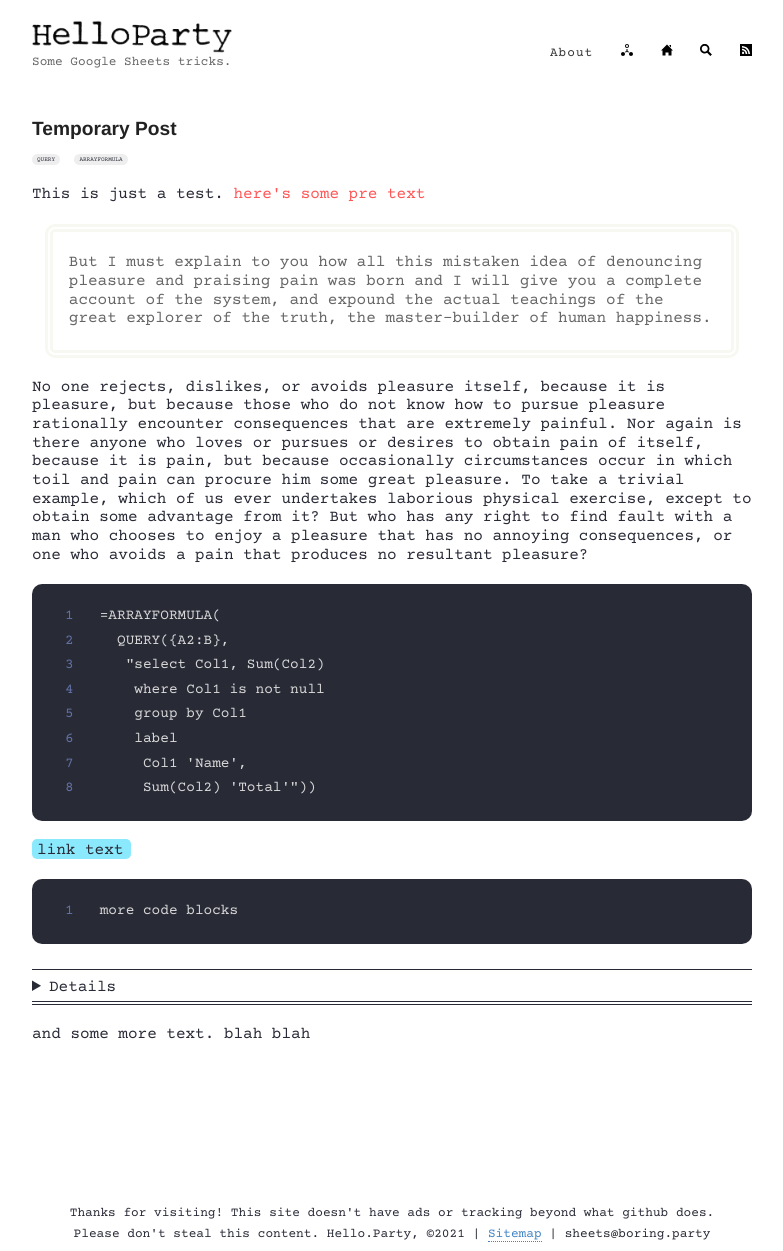
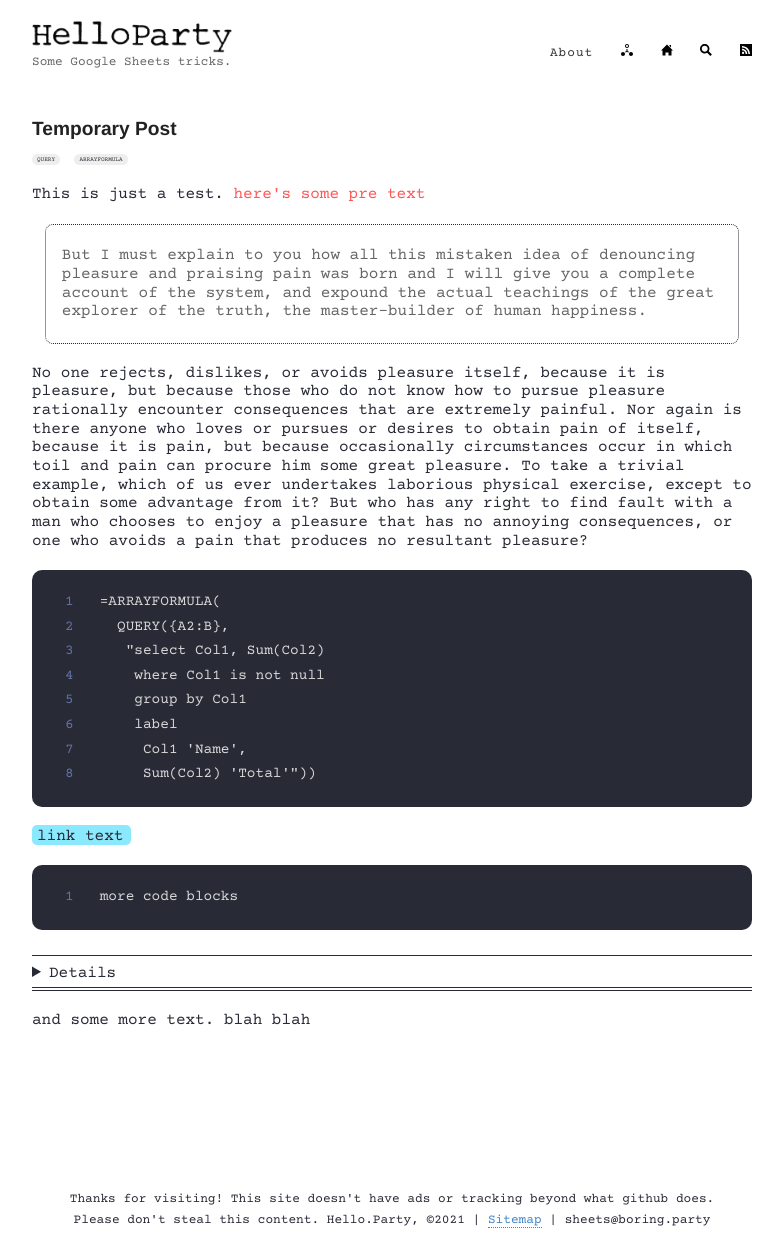
Before and after one commit to hello-party/hello-party-old.github.io, a Jekyll site: the page built from _posts/2021-02-04-hello.md, in a window 1280 px wide. Shown: the whole page, without its empty margins (248-1031 px from the left). Built offline with Jekyll 4.4.1, drawn with Linux system fonts in a browser that asks for light colours.

Commit message:
Update style.scss

```diff
--- a/assets/style.scss
+++ b/assets/style.scss
@@ -479,8 +479,8 @@ nav {
     padding: 0.1em 1em;
     color: $gray;
     background-color: $white;
-    border-radius: 10px;
-    border: 8px double $lightWhite;
+    border-radius: 8px;
+    border: 1px dotted $black;
   }
 
   .you-may-like{
```
